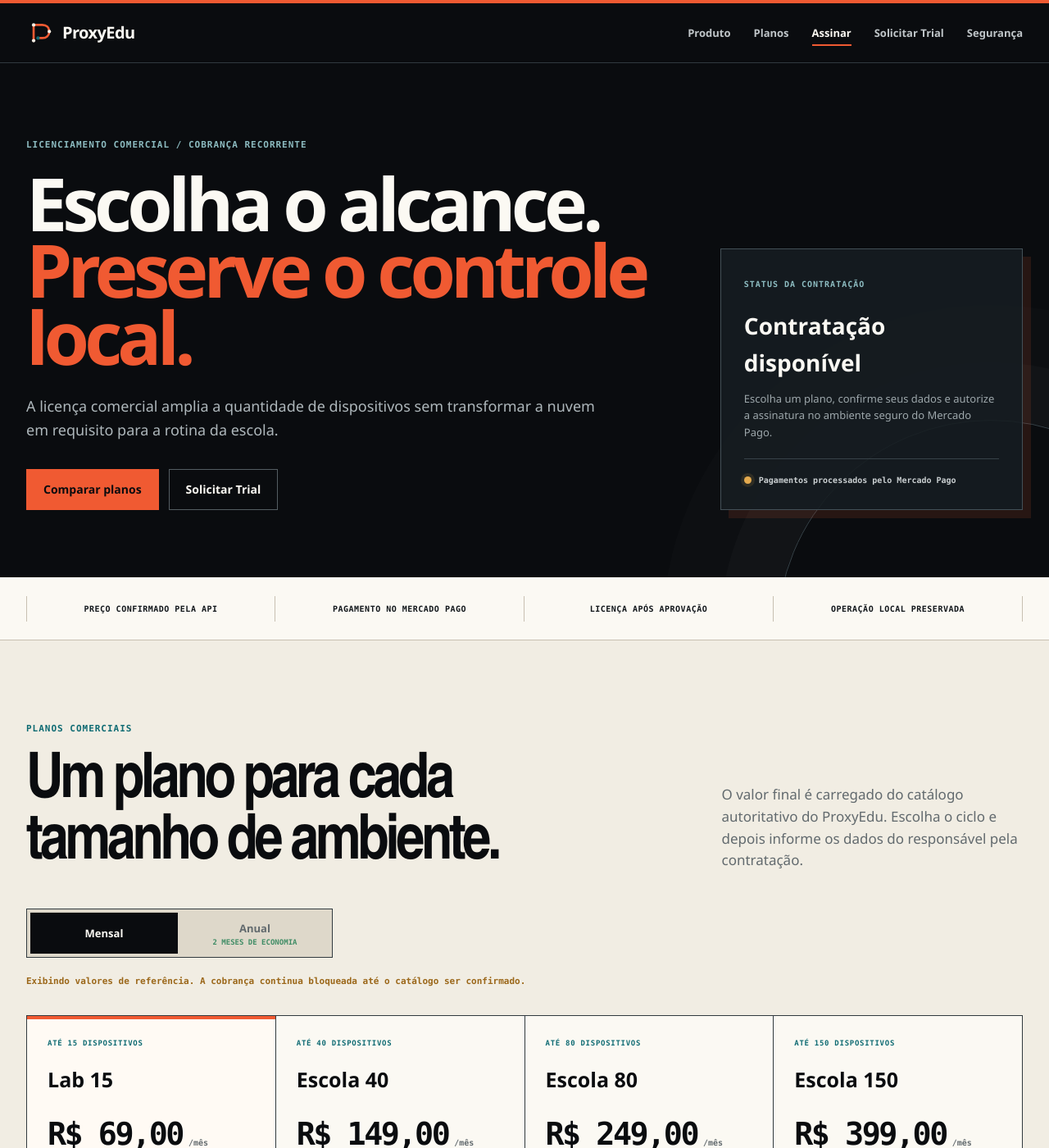
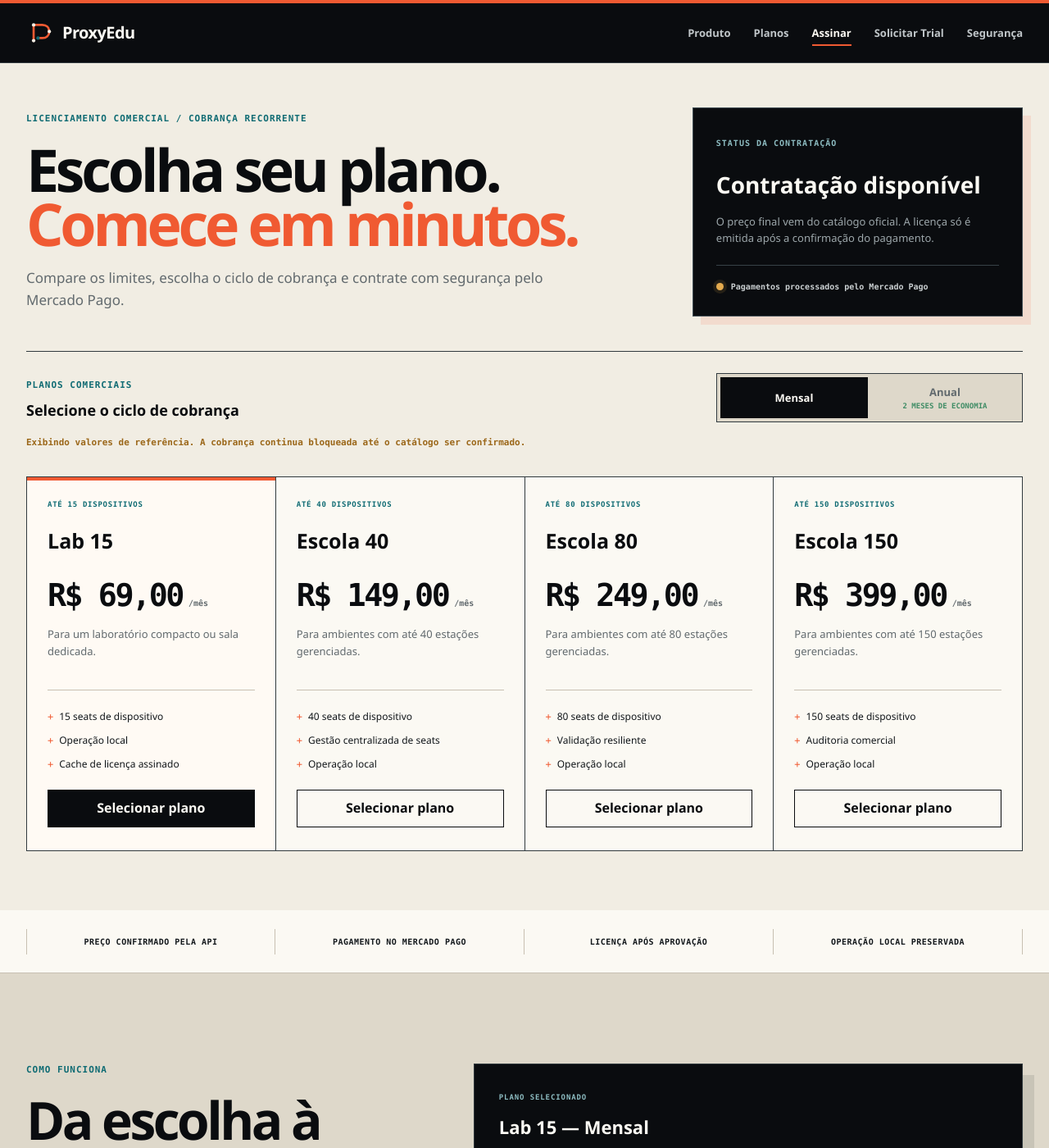
Before and after one commit to MarcosBravin/ProxyEdu, a Jekyll site: the page docs/assinar/index.html, which Jekyll copies as it is, in a window 1280 px wide and 1400 px high. Shown: the whole window at 82% size. Built offline with Jekyll 4.4.1, drawn with Linux system fonts in a browser that asks for light colours.

Commit message:
feat(checkout): show plans first

```diff
--- a/docs/assinar/index.html
+++ b/docs/assinar/index.html
@@ -35,23 +35,35 @@
   </header>
 
   <main id="conteudo">
-    <section class="checkout-hero" aria-labelledby="checkout-title">
-      <div class="shell checkout-hero-grid">
+    <section id="planos-comerciais" class="commercial-plans-section plans-first" aria-labelledby="commercial-plans-title">
+      <div class="shell">
+        <div class="plans-first-heading">
           <div>
             <p class="eyebrow light">Licenciamento comercial / cobrança recorrente</p>
-          <h1 id="checkout-title">Escolha o alcance.<br><em>Preserve o controle local.</em></h1>
-          <p class="intro">A licença comercial amplia a quantidade de dispositivos sem transformar a nuvem em requisito para a rotina da escola.</p>
-          <div class="actions checkout-hero-actions">
-            <a class="primary-action" href="#planos-comerciais">Comparar planos</a>
-            <a class="secondary-action on-dark" href="../trial.html">Solicitar Trial</a>
-          </div>
+            <h1 id="commercial-plans-title">Escolha seu plano.<br><em>Comece em minutos.</em></h1>
+            <p class="plans-first-intro">Compare os limites, escolha o ciclo de cobrança e contrate com segurança pelo Mercado Pago.</p>
           </div>
           <aside class="checkout-readiness" aria-label="Estado da contratação online">
             <span class="readiness-label">STATUS DA CONTRATAÇÃO</span>
             <strong>Contratação disponível</strong>
-          <p>Escolha um plano, confirme seus dados e autorize a assinatura no ambiente seguro do Mercado Pago.</p>
+            <p>O preço final vem do catálogo oficial. A licença só é emitida após a confirmação do pagamento.</p>
             <span class="readiness-state"><i aria-hidden="true"></i> Pagamentos processados pelo Mercado Pago</span>
           </aside>
+        </div>
+
+        <div class="plans-toolbar">
+          <div>
+            <p class="eyebrow">Planos comerciais</p>
+            <strong>Selecione o ciclo de cobrança</strong>
+          </div>
+          <div class="billing-switch" role="group" aria-label="Ciclo de cobrança">
+            <button type="button" data-billing="Monthly" aria-pressed="true">Mensal</button>
+            <button type="button" data-billing="Annual" aria-pressed="false">Anual <span>2 meses de economia</span></button>
+          </div>
+        </div>
+
+        <p id="catalog-status" class="catalog-status" role="status" aria-live="polite">Carregando catálogo comercial…</p>
+        <div id="commercial-plan-grid" class="commercial-plan-grid" aria-live="polite"></div>
       </div>
     </section>
 
@@ -61,26 +73,6 @@
         <span>Pagamento no Mercado Pago</span>
         <span>Licença após aprovação</span>
         <span>Operação local preservada</span>
-      </div>
-    </section>
-
-    <section id="planos-comerciais" class="commercial-plans-section" aria-labelledby="commercial-plans-title">
-      <div class="shell">
-        <div class="section-heading split-heading">
-          <div>
-            <p class="eyebrow">Planos comerciais</p>
-            <h2 id="commercial-plans-title">Um plano para cada<br>tamanho de ambiente.</h2>
-          </div>
-          <p>O valor final é carregado do catálogo autoritativo do ProxyEdu. Escolha o ciclo e depois informe os dados do responsável pela contratação.</p>
-        </div>
-
-        <div class="billing-switch" role="group" aria-label="Ciclo de cobrança">
-          <button type="button" data-billing="Monthly" aria-pressed="true">Mensal</button>
-          <button type="button" data-billing="Annual" aria-pressed="false">Anual <span>2 meses de economia</span></button>
-        </div>
-
-        <p id="catalog-status" class="catalog-status" role="status" aria-live="polite">Carregando catálogo comercial…</p>
-        <div id="commercial-plan-grid" class="commercial-plan-grid" aria-live="polite"></div>
       </div>
     </section>
 
--- a/docs/style.css
+++ b/docs/style.css
@@ -456,11 +456,22 @@ code { padding: 2px 5px; background: var(--paper-deep); font-family: var(--mono)
 .checkout-trust-strip span { padding: 8px 20px; border-right: 1px solid var(--line); color: var(--ink-soft); font: 700 10px/1.5 var(--mono); text-align: center; text-transform: uppercase; letter-spacing: .05em; }
 .checkout-trust-strip span:first-child { border-left: 1px solid var(--line); }
 .commercial-plans-section { padding: 100px 0 112px; background: var(--paper); }
+.commercial-plans-section.plans-first { padding: 54px 0 72px; }
+.plans-first-heading { display: grid; grid-template-columns: minmax(0, 1.3fr) minmax(300px, .7fr); gap: 64px; align-items: center; }
+.plans-first-heading .eyebrow { color: var(--teal); }
+.plans-first-heading h1 { max-width: 780px; margin: 16px 0 0; font-size: clamp(42px, 5.6vw, 76px); line-height: .92; letter-spacing: -.06em; scroll-margin-top: 100px; }
+.plans-first-heading h1 em { color: var(--signal); font-style: normal; }
+.plans-first-intro { max-width: 670px; margin: 20px 0 0; color: var(--muted); font-size: 17px; }
+.plans-first-heading .checkout-readiness { background: var(--ink); }
+.plans-toolbar { display: flex; justify-content: space-between; gap: 30px; align-items: end; margin-top: 42px; padding-top: 26px; border-top: 1px solid var(--line-dark); }
+.plans-toolbar .eyebrow { margin-bottom: 8px; }
+.plans-toolbar > div > strong { font-size: 18px; }
 .billing-switch { display: inline-grid; grid-template-columns: 1fr 1fr; gap: 4px; margin-top: 40px; padding: 4px; border: 1px solid var(--line-dark); background: var(--paper-deep); }
+.plans-toolbar .billing-switch { flex: 0 0 auto; margin-top: 0; }
 .billing-switch button { min-width: 180px; min-height: 50px; padding: 8px 18px; border: 0; background: transparent; color: var(--muted); font: 750 13px var(--sans); cursor: pointer; }
 .billing-switch button[aria-pressed="true"] { background: var(--ink); color: var(--paper-bright); }
 .billing-switch span { display: block; margin-top: 3px; color: var(--green); font: 700 9px var(--mono); text-transform: uppercase; }
-.catalog-status { min-height: 22px; margin: 22px 0 0; color: var(--muted); font: 600 11px var(--mono); }
+.catalog-status { min-height: 22px; margin: 18px 0 0; color: var(--muted); font: 600 11px var(--mono); }
 .catalog-status.success { color: var(--green); }
 .catalog-status.warning { color: #9b6719; }
 .commercial-plan-grid { display: grid; grid-template-columns: repeat(4, 1fr); gap: 1px; margin-top: 26px; border: 1px solid var(--line-dark); background: var(--line-dark); }
@@ -512,7 +523,7 @@ code { padding: 2px 5px; background: var(--paper-deep); font-family: var(--mono)
 .checkout-faq-list details[open] summary::after { content: "−"; }
 .checkout-faq-list details p { max-width: 720px; margin: -6px 0 24px; color: var(--muted); font-size: 13px; }
 @media (max-width: 1020px) {
-  .checkout-hero-grid { grid-template-columns: 1fr; gap: 48px; align-items: start; }
+  .checkout-hero-grid, .plans-first-heading { grid-template-columns: 1fr; gap: 34px; align-items: start; }
   .checkout-readiness { max-width: 600px; }
   .commercial-plan-grid { grid-template-columns: 1fr 1fr; }
   .checkout-form-layout { grid-template-columns: 1fr; gap: 55px; }
@@ -523,14 +534,17 @@ code { padding: 2px 5px; background: var(--paper-deep); font-family: var(--mono)
   .checkout-trust-strip .shell { grid-template-columns: 1fr 1fr; }
   .checkout-trust-strip span:nth-child(3) { border-left: 1px solid var(--line); }
   .commercial-plans-section, .checkout-form-section, .checkout-faq { padding: 70px 0; }
+  .commercial-plans-section.plans-first { padding: 44px 0 60px; }
+  .plans-toolbar { align-items: stretch; flex-direction: column; gap: 18px; margin-top: 34px; }
   .checkout-faq-grid { grid-template-columns: 1fr; gap: 40px; }
 }
 @media (max-width: 560px) {
-  .checkout-hero h1 { font-size: 48px; }
+  .checkout-hero h1, .plans-first-heading h1 { font-size: 46px; }
   .checkout-readiness { padding: 22px; box-shadow: 7px 7px 0 rgba(240,90,50,.12); }
   .checkout-trust-strip .shell, .commercial-plan-grid { grid-template-columns: 1fr; }
   .checkout-trust-strip span, .checkout-trust-strip span:nth-child(3) { border-right: 1px solid var(--line); border-bottom: 1px solid var(--line); border-left: 1px solid var(--line); }
   .billing-switch { width: 100%; }
+  .plans-toolbar .billing-switch { flex: auto; }
   .billing-switch button { min-width: 0; }
   .commercial-plan-card ul { min-height: 0; }
   .checkout-form-layout { display: block; }
```
Lines whose indentation alone changed are shown as unchanged.
